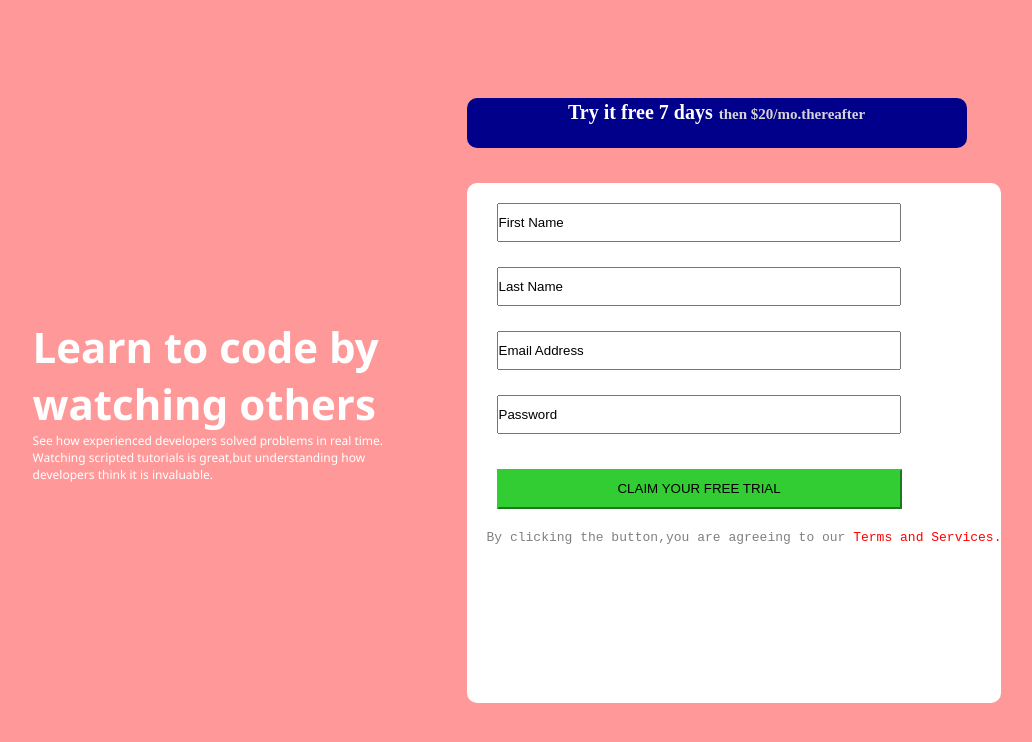
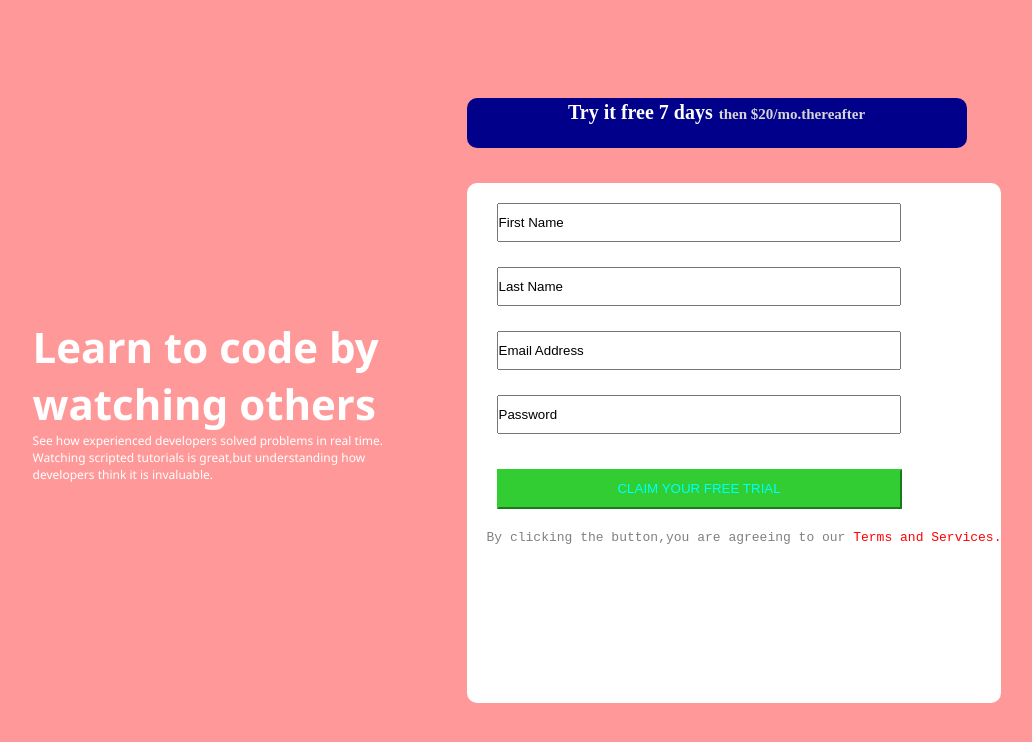
Before and after one commit to OMO-T-1GP1/a-signing-up-file, a plain HTML site: page index.html in a window 1280 px wide. Shown: the whole page, without its empty margins (123-1155 px from the left). Drawn offline with Linux system fonts and the light colour scheme.

Commit message:
i added new codes to my project

```diff
--- a/index.html
+++ b/index.html
@@ -21,7 +21,7 @@
             <input required type="email" id="sa" value="Email Address"><br>
             <label for="sd"></label>
             <input required type="text" min="6 words" id="sd" value="Password"><br>
-            <button id="tr">CLAIM YOUR FREE TRIAL</button>
+            <button id="tr"><a href="https://www.w3schools.com/" target="_blank">CLAIM YOUR FREE TRIAL</a></button>
             <pre><span class="span1">By clicking the button,you are agreeing to our</span> <span class="span2">Terms and Services.</span></pre>
         </div>
         </div>
--- a/style.css
+++ b/style.css
@@ -90,3 +90,7 @@ body{
     background-color: limegreen;
     border-color:limegreen;
 }
+a{
+    text-decoration: none;
+    color: aqua;
+}
```
